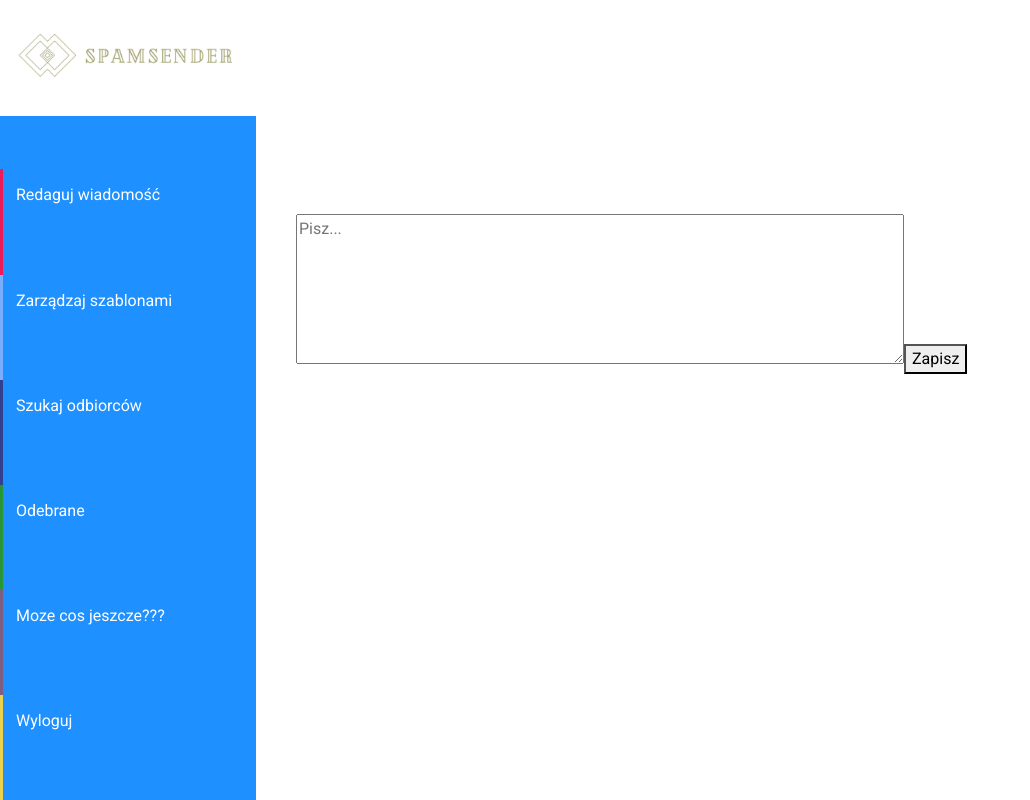
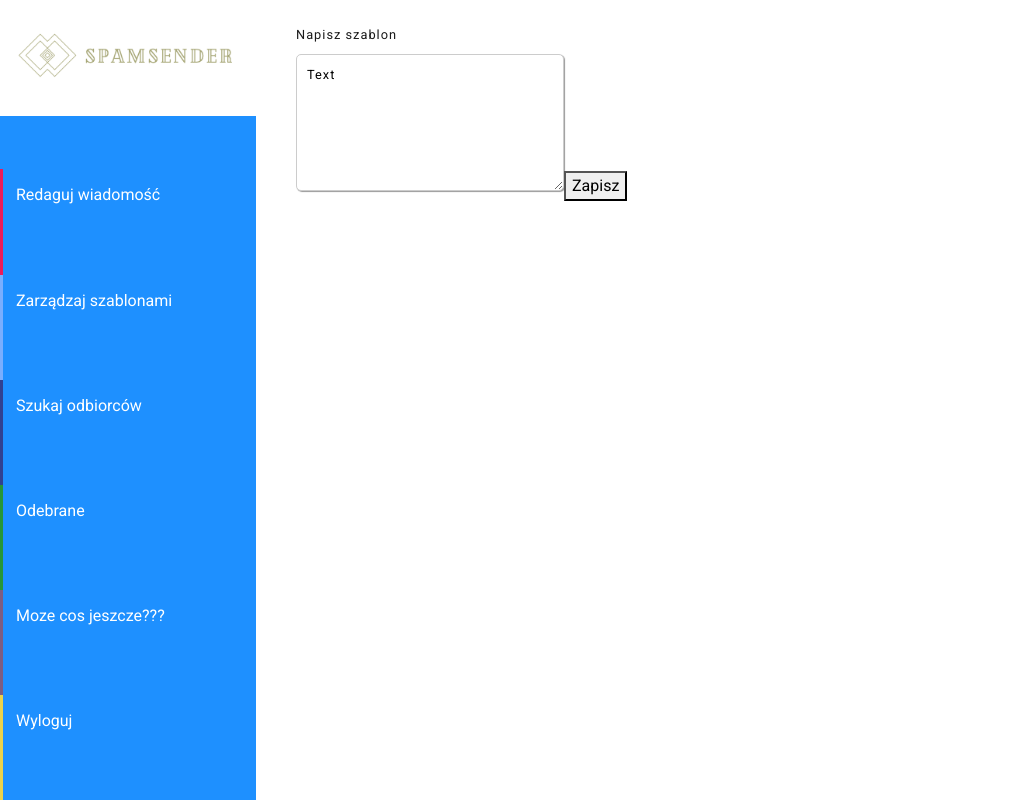
Before and after one commit to ralin1/SpamSender, a React (Create React App) app in the folder frontend/: page /main/ChooseMessage in a window 1280 px wide. Shown: the whole page, without its empty margins (0-1030 px from the left). Built offline with nearby package versions, Linux system fonts and the light colour scheme.

Commit message:
Update pages

```diff
--- a/frontend/src/css/ChooseMessage.css
+++ b/frontend/src/css/ChooseMessage.css
@@ -1,3 +1,22 @@
-div.text_form{
-    padding-top: 20%;
+label,
+textarea {
+    font-size: .8rem;
+    letter-spacing: 1px;
 }
+
+textarea {
+    padding: 10px;
+    line-height: 1.5;
+    border-radius: 5px;
+    border: 1px solid #ccc;
+    box-shadow: 1px 1px 1px #999;
+}
+
+label {
+    color: #1a1a1a;
+    display: block;
+    margin-bottom: 10px;
+}
+button{
+    margin-bottom: 10px;
+ }
--- a/frontend/src/pages/ChooseMessage.js
+++ b/frontend/src/pages/ChooseMessage.js
@@ -9,8 +9,9 @@ class ChooseMessage extends Component {
     render() {
         return (
             <div className="text_form">
-                <textarea rows="6" cols="70" placeholder="Pisz..."></textarea>
-                <button>Zapisz</button>
+                <label for="text">Napisz szablon</label>
+                <textarea id="text" name="text" rows="6" cols="33" >Text</textarea>
+                <button for="text">Zapisz</button>
             </div>
         );
     }
--- a/frontend/src/pages/FindContacts.js
+++ b/frontend/src/pages/FindContacts.js
@@ -8,7 +8,7 @@ class FindContacts extends Component {
     render() {
         return (
             <div>
-                <p>Hello</p>
+                <button>Szukaj Kontakty</button>
             </div>
         );
     }
--- a/frontend/src/pages/HelpPage.js
+++ b/frontend/src/pages/HelpPage.js
@@ -8,7 +8,16 @@ class HelpPage extends Component {
     render() {
         return (
             <div>
-                <p>Hello</p>
+                <form action="mailto:">
+                    <label for="name">Imie:</label>
+                    <input type="text" name="name"/>
+                    <label for="email">Poczta:</label>
+                    <input type="text" name="email"/>
+                    <label for="comment">Wiadomość:</label>
+                    <input type="text" name="comment" size="50"/>
+                    <input type="submit" value="Wyśli"/>
+                    <input type="reset" value="Wyczyść"/>
+                </form>
             </div>
         );
     }
--- a/frontend/src/pages/MainScreen.js
+++ b/frontend/src/pages/MainScreen.js
@@ -16,30 +16,6 @@ import SignInForm from "./SignInForm";
 
 
 class MainScreen extends Component {
-    constructor(props) {
-        super(props);
-        this.state = {
-            content: "",
-            ChooseMessage: "/ChooseMessage.js",
-            CreateMessage: "/CreateMessage.js",
-            FindContacts: "/FindContacts.js",
-            HelpPage: "/HelpPage.js"
-        };
-    }
-
-    ChangingFunction(Content) {
-        switch (Content) {
-            case ChooseMessage:
-                return this.changeContent()
-        }
-    }
-
-    changeContent(newContent) {
-        this.setState({
-            content: newContent
-        });
-    };
-
     render() {
         return <div id="wrapper" className="App">
             <div className="App__Aside_main">
@@ -52,7 +28,7 @@ class MainScreen extends Component {
                             </a>
                         </li>
                         <li>
-                            <NavLink to={"/main"}>Redaguj wiadomość</NavLink>
+                            <NavLink to={"/main/ChooseMessage"}>Redaguj wiadomość</NavLink>
                         </li>
                         <li>
                             <NavLink to={"/main/CreateMessage"}>Zarządzaj szablonami</NavLink>
@@ -73,8 +49,8 @@ class MainScreen extends Component {
                 </nav>
             </div>
             <div className="App__Form">
-                <Route path="/main"  component={ChooseMessage}/>
-                <Route path="/main/CreateMessage"  component={CreateMessage}/>
+                <Route path="/main/ChooseMessage" component={ChooseMessage}/>
+                <Route path="/main/CreateMessage" component={CreateMessage}/>
                 <Route path="/main/FindContacts" component={FindContacts}/>
                 <Route path="/main/GetMails" component={GetMails}/>
                 <Route path="/main/HelpPage" component={HelpPage}/>
```
